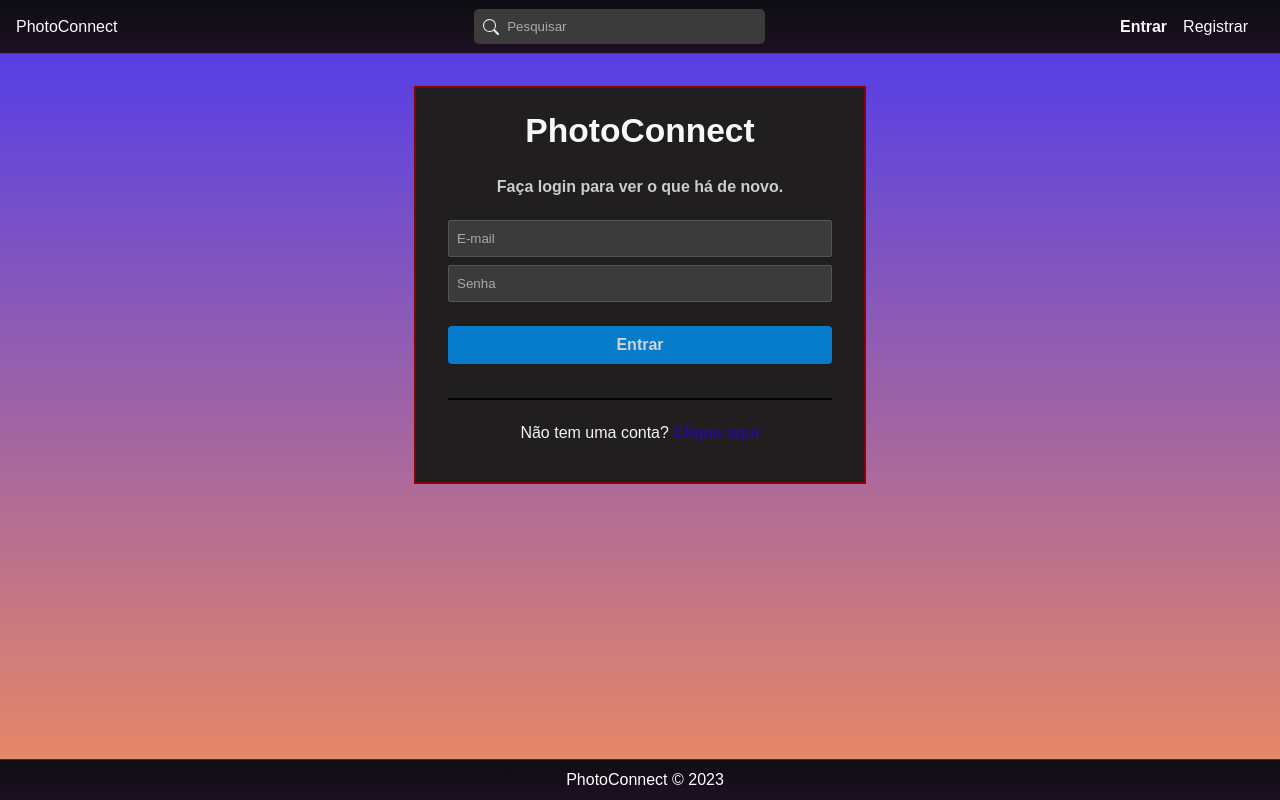
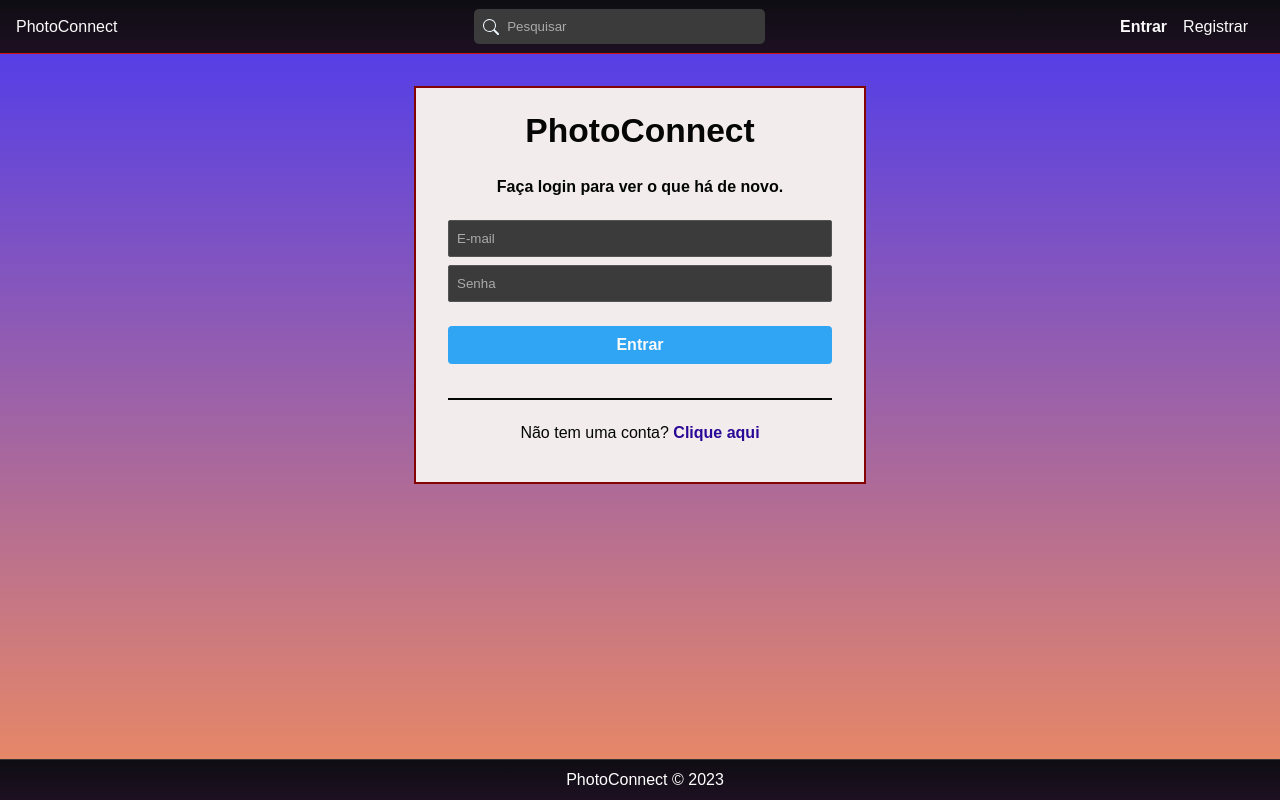
Before and after one commit to LecinoLucas/PhotoConnect, a React (Create React App) app in the folder frontend/: page /login in a window 1280 px wide. Shown: the top 800 px of the page. Built offline with nearby package versions, Linux system fonts and the light colour scheme.

Commit message:
Finalizando EditProfile

```diff
--- a/frontend/src/pages/Auth/Auth.css
+++ b/frontend/src/pages/Auth/Auth.css
@@ -7,7 +7,7 @@ body {
   font-family: Arial, sans-serif;
 
   /* Define a cor do texto como laranja escuro (#FF6600) */
-  color: #f8f7f7;
+  color: #030202;
   background-attachment: fixed;
 }
 
@@ -16,9 +16,9 @@ body {
 #register {
   /* Adiciona uma borda de 2px sólida com cor azul (#3984A3) */
   border: 2px solid #840404;
-  color: #f5f3f3;
+  color: #0e0d0d;
 
-    background-color: rgb(32, 30, 30); /* Define o fundo como preto */
+    background-color: rgb(242, 236, 236); /* Define o fundo como preto */
     /* Outras propriedades de estilo que você desejar para o formulário */
 
 
@@ -36,7 +36,7 @@ body {
   /* Centraliza o texto horizontalmente */
   text-align: center;
   /* Define a cor do texto como azul escuro (#3984A3) */
-  color: #f5f8f8;
+  color: #040505;
 }
 
 /* Estilização para os títulos <h2> dentro dos elementos com id 'login' e 'register' */
@@ -49,11 +49,12 @@ body {
   font-size: 2.1em;
 
   /* Define a cor do texto como laranja escuro (#FF6600) */
-  color: #f8f8f7;
+  color: #060606;
 
   /* Remove a margem superior padrão para evitar espaçamento indesejado */
   margin-top: 0;
 }
+
 
 /* Estilização para elementos com a classe 'subtitle' */
 .subtitle {
@@ -61,7 +62,7 @@ body {
   font-weight: bold;
 
   /* Define a cor do texto como laranja escuro (#FF6600) */
-  color: #f4f0f0;
+  color: #0a0a0a;
 
   /* Adiciona uma margem inferior de 1.5em para separar o subtítulo de outros elementos */
   margin-bottom: 1.5em;
@@ -85,6 +86,7 @@ body {
 #register p {
   /* Centraliza o texto horizontalmente */
   text-align: center;
+  color: #040505;
 }
 
 /* Estilização para hiperlinks <a> dentro de parágrafos <p> dentro dos elementos com id 'login' e 'register' */
--- a/frontend/src/pages/EditProfile/EditProfile.css
+++ b/frontend/src/pages/EditProfile/EditProfile.css
@@ -2,7 +2,7 @@
   border: 1px solid #363636;      /* Borda com cor e espessura */
   background-color: #000;         /* Cor de fundo preta */
   padding: 1.5em 2em;             /* Espaçamento interno superior/inferior e direita/esquerda */
-  max-width: 40%;                 /* Largura máxima do elemento */
+  max-width: 30%;                 /* Largura máxima do elemento */
   margin: 2em auto 4em;           /* Margem superior, inferior (aumentada para criar espaço) e centralização horizontal */
   text-align: center;             /* Alinhamento de texto ao centro */
   color: #ccc;
```
Also changed, not shown: 1 other file (tests, documents, lock files or other folders).
